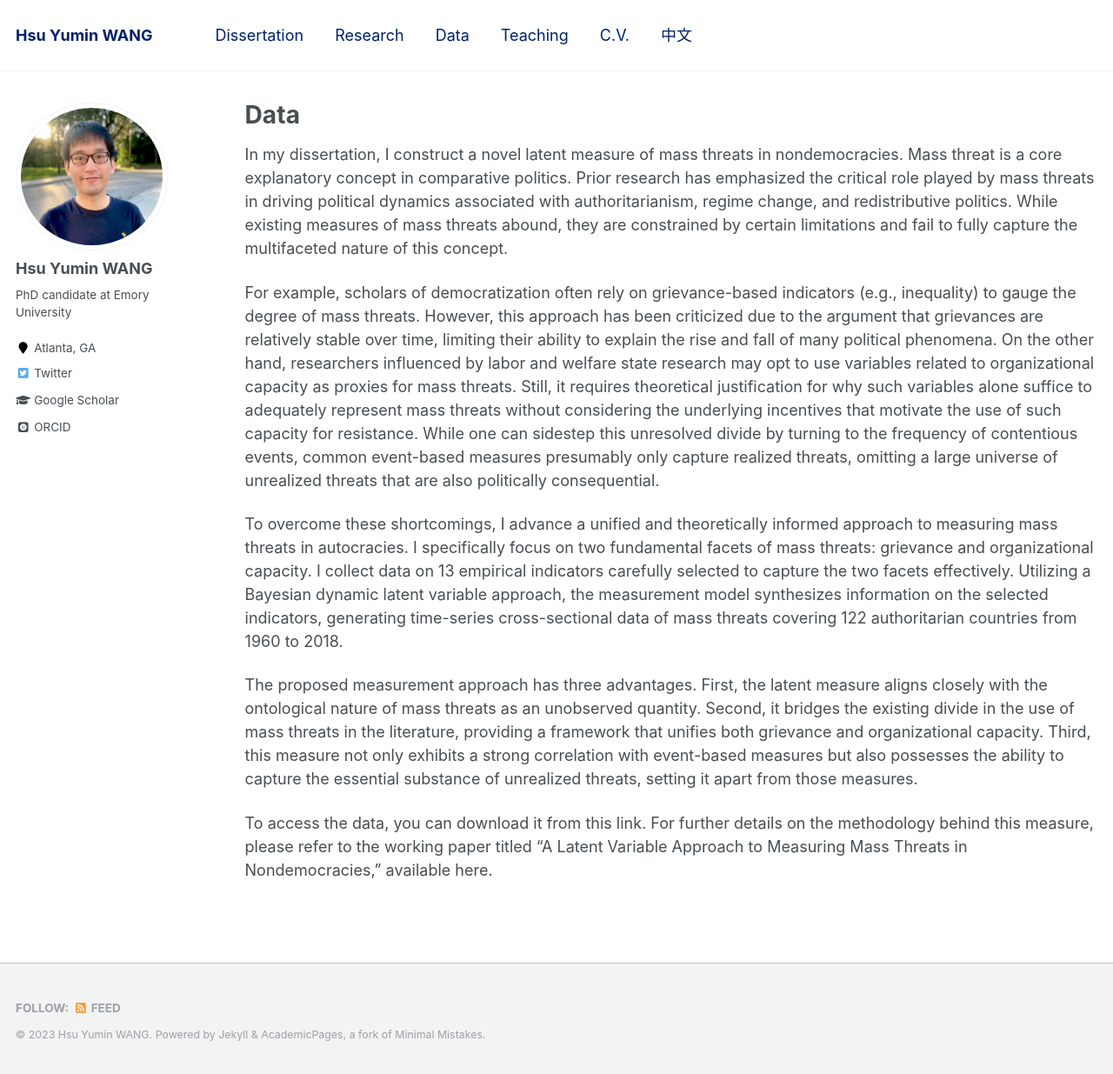
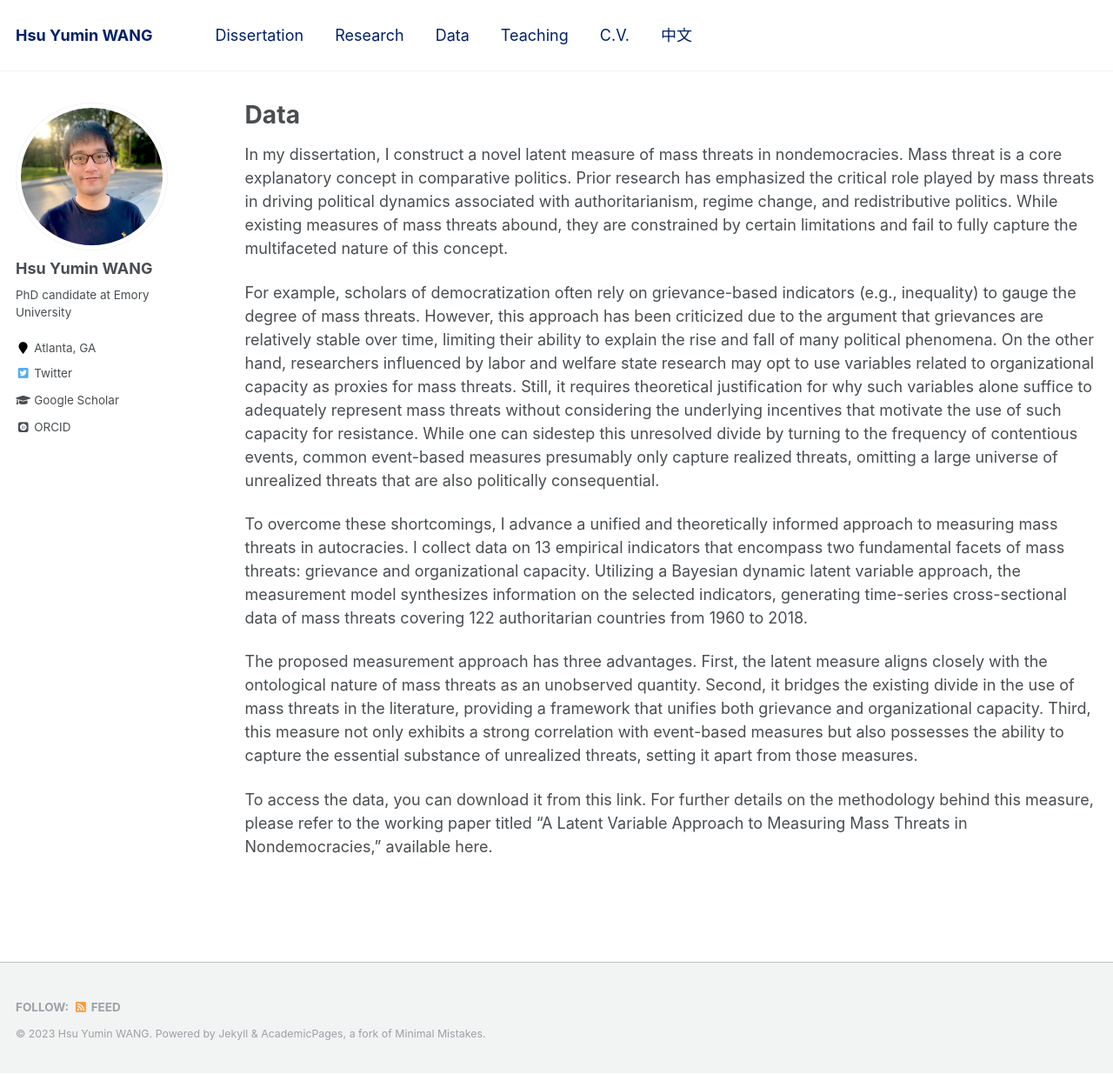
Before and after one commit to hsuyumin/hsuyumin.github.io, a Jekyll site: the page built from _pages/data.md, in a window 1280 px wide and 1235 px high. Shown: the whole window at 87% size. Built offline with Jekyll 4.4.1, drawn with Linux system fonts in a browser that asks for light colours; some web fonts are replaced.

Commit message:
Update data.md

```diff
--- a/_pages/data.md
+++ b/_pages/data.md
@@ -11,7 +11,7 @@ In my dissertation, I construct a novel latent measure of mass threats in nondem
 
 For example, scholars of democratization often rely on grievance-based indicators (e.g., inequality) to gauge the degree of mass threats. However, this approach has been criticized due to the argument that grievances are relatively stable over time, limiting their ability to explain the rise and fall of many political phenomena. On the other hand, researchers influenced by labor and welfare state research may opt to use variables related to organizational capacity as proxies for mass threats. Still, it requires theoretical justification for why such variables alone suffice to adequately represent mass threats without considering the underlying incentives that motivate the use of such capacity for resistance. While one can sidestep this unresolved divide by turning to the frequency of contentious events, common event-based measures presumably only capture realized threats, omitting a large universe of unrealized threats that are also politically consequential.
 
-To overcome these shortcomings, I advance a unified and theoretically informed approach to measuring mass threats in autocracies. I specifically focus on two fundamental facets of mass threats: grievance and organizational capacity. I collect data on 13 empirical indicators carefully selected to capture the two facets effectively. Utilizing a Bayesian dynamic latent variable approach, the measurement model synthesizes information on the selected indicators, generating time-series cross-sectional data of mass threats covering 122 authoritarian countries from 1960 to 2018.
+To overcome these shortcomings, I advance a unified and theoretically informed approach to measuring mass threats in autocracies. I collect data on 13 empirical indicators that encompass two fundamental facets of mass threats: grievance and organizational capacity. Utilizing a Bayesian dynamic latent variable approach, the measurement model synthesizes information on the selected indicators, generating time-series cross-sectional data of mass threats covering 122 authoritarian countries from 1960 to 2018.
 
 The proposed measurement approach has three advantages. First, the latent measure aligns closely with the ontological nature of mass threats as an unobserved quantity. Second, it bridges the existing divide in the use of mass threats in the literature, providing a framework that unifies both grievance and organizational capacity. Third, this measure not only exhibits a strong correlation with event-based measures but also possesses the ability to capture the essential substance of unrealized threats, setting it apart from those measures.
 
```
